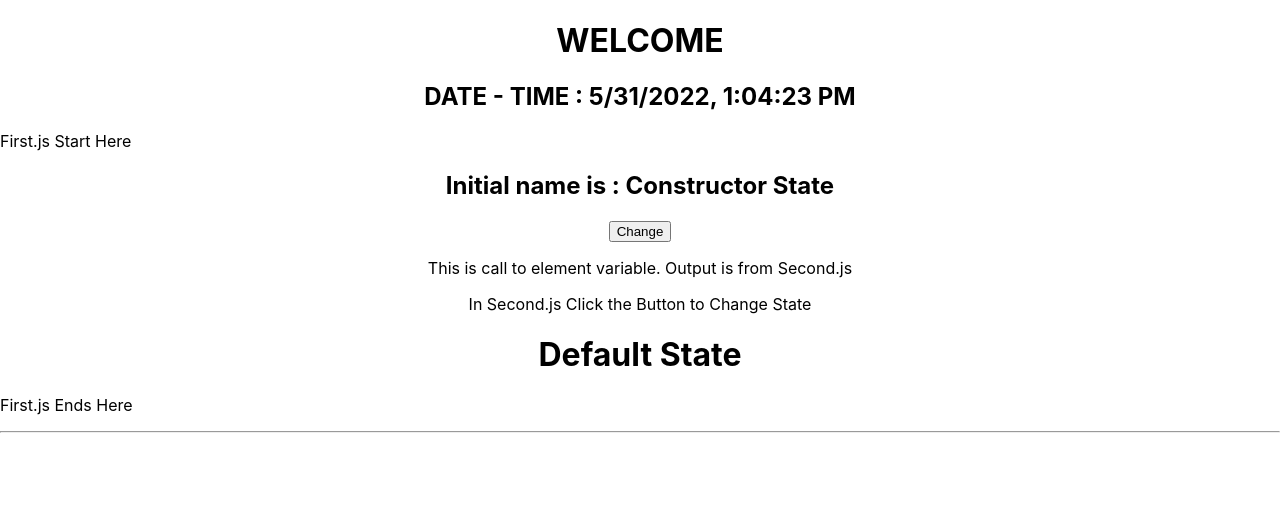
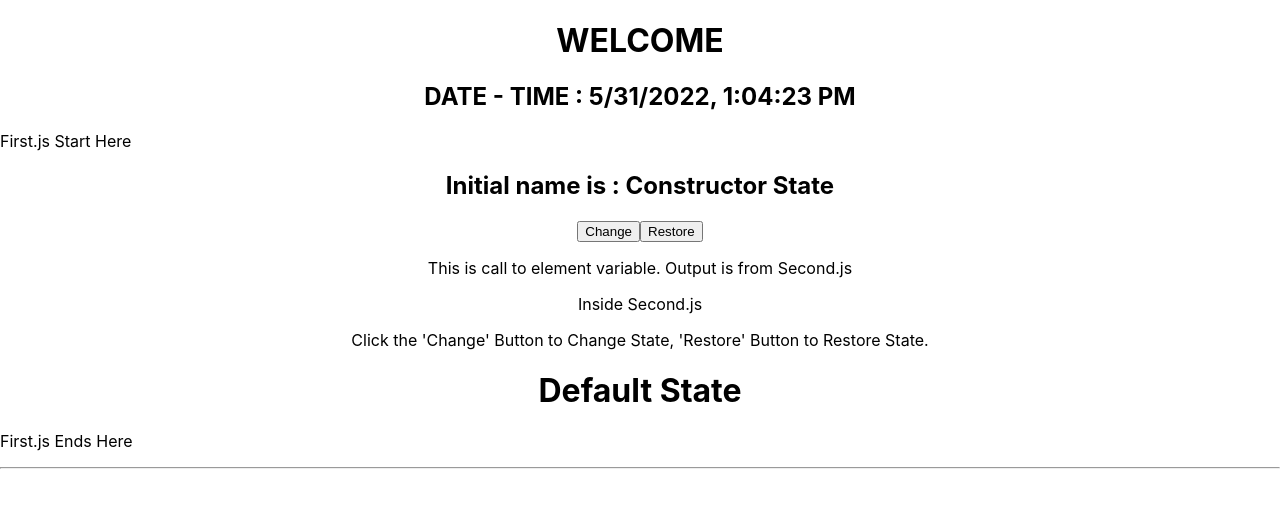
Before and after one commit to aktharshaik/clockapp, a React (Create React App) app: page / in a window 1280 px wide. Shown: the top 508 px of the page. Built offline with nearby package versions, Linux system fonts and the light colour scheme.

Commit message:
Added Retore Button to restore Default State as Constructor State

```diff
--- a/src/Components/First.js
+++ b/src/Components/First.js
@@ -17,6 +17,14 @@ class First extends React.Component{
         )
     }
 
+    restoreName = () =>{
+        this.setState({
+            name: 'Constructor State'
+        }
+
+        )
+    }
+
     render(){
         var element;
         if(this.state.name === 'Constructor State'){
@@ -31,6 +39,7 @@ class First extends React.Component{
                 <p align="left">First.js Start Here</p>
                 <h2>Initial name is : {this.state.name}</h2>
                 <button onClick={this.changeName}>Change</button>
+                <button onClick={this.restoreName}>Restore</button>
                 <p align="center">This is call to element variable. Output is from Second.js {element}</p>
                 <p align="left">First.js Ends Here</p>
             </div>
--- a/src/Components/Second.js
+++ b/src/Components/Second.js
@@ -9,7 +9,8 @@ class Second extends React.Component{
         const {name} = this.props;
         return(
             <React.Fragment>
-                <p>In Second.js Click the Button to Change State</p>
+                <p>Inside Second.js</p>
+                <p>Click the 'Change' Button to Change State, 'Restore' Button to Restore State.</p>
                 <h1>{name}</h1>
             </React.Fragment>
         )
```
